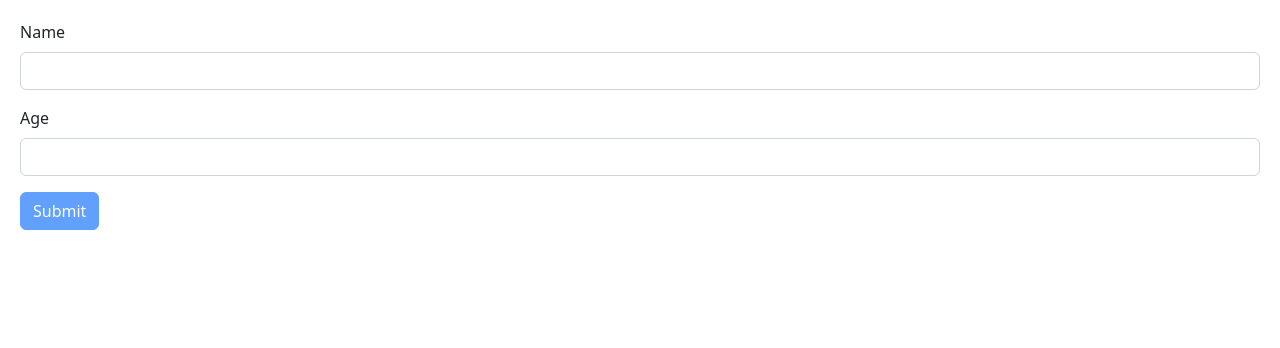
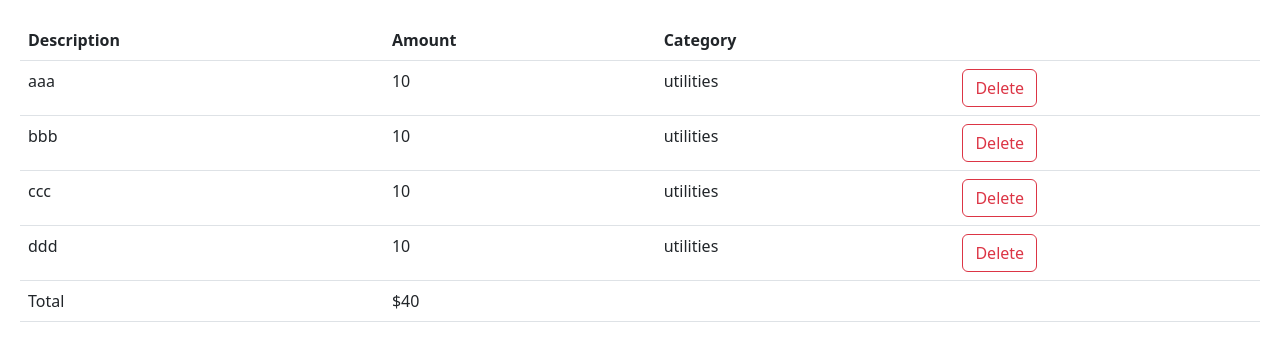
Before and after one commit to JassBrar92/react-app, a React (Vite) app: page / in a window 1280 px wide. Shown: the top 348 px of the page. Built offline with nearby package versions, Linux system fonts and the light colour scheme.

Commit message:
Building expenses list

```diff
--- a/src/App.tsx
+++ b/src/App.tsx
@@ -10,11 +10,22 @@
 import Cart from "./components/Cart";
 import ExpandedText from "./components/ExpandedText";
 import Form from "./components/Form";
+import ExpensesList from './expensesTracker/components/ExpensesList'
 //import  './App.css';
 function App(){
+  const [expenses,setExpense]=useState([
+    {id:1,description:'aaa',amount:10,category:"utilities"},
+    {id:2,description:'bbb',amount:10,category:"utilities"},
+    {id:3,description:'ccc',amount:10,category:"utilities"},
+    {id:4,description:'ddd',amount:10,category:"utilities"},
+  ]);
   return(
+    <div>
+    <ExpensesList expenses={expenses} onDelete={(id)=>setExpense(expenses.filter(e=>e.id!==id))}/>
+    </div>);
+ /* return(
     <Form/>
-  );
+  );*/
   /*return(
     <ExpandedText>
       Lorem ipsum dolor sit amet consectetur, adipisicing elit. Iste eum nihil excepturi magnam esse omnis. Consequatur molestias quo cupiditate modi, reiciendis enim debitis consectetur architecto excepturi reprehenderit, tempora cum distinctio!
--- /dev/null
+++ b/src/expensesTracker/components/ExpensesList.tsx
@@ -0,0 +1,46 @@
+import React from 'react'
+interface Expense{
+  id:number,
+  description:string,
+  amount:number,
+  category:string
+}
+interface Props{
+  expenses:Expense[],
+  onDelete:(id:number)=>void
+}
+const expense = ({expenses,onDelete}:Props) => {
+  if(expenses.length===0) return null;
+  return (
+    <table className="table table-border">
+      <thead>
+        <tr>
+          <th>Description</th>
+          <th>Amount</th>
+          <th>Category</th>
+          <th></th>
+        </tr>
+      </thead>
+      <tbody>
+      {expenses.map(expense=><tr key={expense.id}>
+        <td>{expense.description}</td>
+        <td>{expense.amount}</td>
+        <td>{expense.category}</td>
+        <td>
+          <button className="btn btn-outline-danger" onClick={()=>onDelete(expense.id)}>Delete</button>
+        </td>
+      </tr>)}
+      </tbody>
+      <tfoot>
+        <tr>
+          <td>Total</td>
+          <td>${expenses.reduce((acc,expense)=>expense.amount+acc,0)}</td>
+          <td></td>
+          <td></td>
+        </tr>
+      </tfoot>
+    </table>
+  )
+}
+
+export default expense
```
